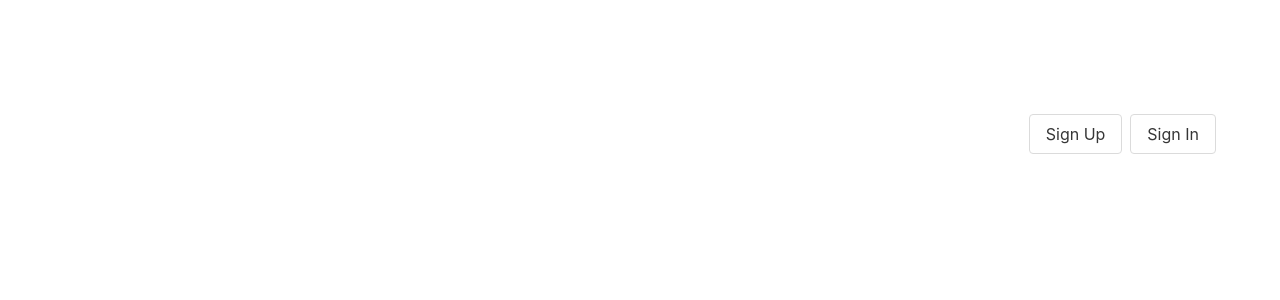
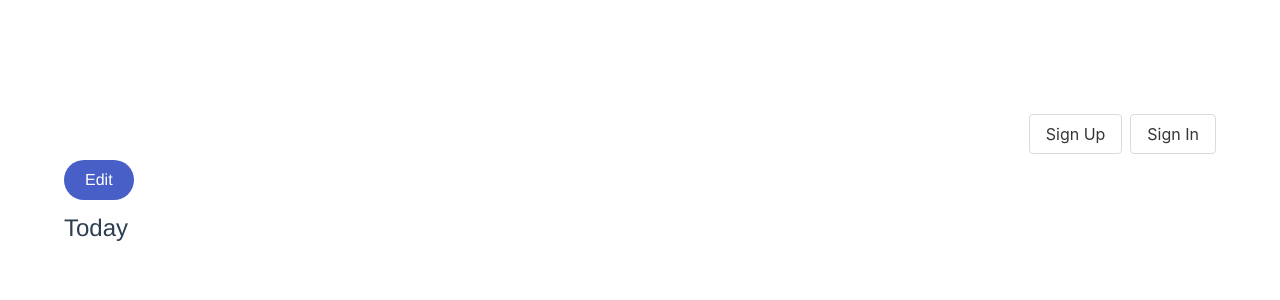
Before and after one commit to ZahidHasan24/vue-composition-project, a Vue app: page /posts/1 in a window 1280 px wide. Before the commit this address had no page. Shown: the top 300 px of the page. Built offline with nearby package versions, Linux system fonts and the light colour scheme.

Commit message:
added edit post and show single post

```diff
--- /dev/null
+++ b/src/components/EditPost.vue
@@ -0,0 +1,26 @@
+<template>
+  <suspense>
+    <template #default>
+      <PostEditor />
+    </template>
+  </suspense>
+  <suspense>
+    <template #fallback>
+      <Spinner />
+    </template>
+  </suspense>
+</template>
+
+<script lang="ts">
+import { defineComponent } from "vue";
+import PostEditor from "@/components/PostEditor.vue";
+import Spinner from "@/components/Spinner.vue";
+
+export default defineComponent({
+  name: "EditPost",
+  components: {
+    PostEditor,
+    Spinner,
+  },
+});
+</script>
--- /dev/null
+++ b/src/components/PostEditor.vue
@@ -0,0 +1 @@
+<template>Editor</template>
--- /dev/null
+++ b/src/components/PostViewer.vue
@@ -0,0 +1,33 @@
+<template>
+  <router-link
+    :to="`/posts/${post.id}/edit`"
+    class="button is-link is-rounded"
+    data-test="can-edit"
+  >
+    Edit
+  </router-link>
+  <h1>{{ post.title }}</h1>
+</template>
+
+<script lang="ts">
+import { useStore } from "@/store";
+import { defineComponent } from "vue";
+import { useRoute } from "vue-router";
+export default defineComponent({
+  name: "PostViewer",
+  async setup(props) {
+    const store = useStore();
+    const id = useRoute().params.id as string;
+    if (!store.getState().posts.loaded) {
+      await store.fetchPosts();
+    }
+    const post = store.getState().posts.all.get(id);
+    if (!post) {
+      throw Error("Post was not found");
+    }
+    return {
+      post,
+    };
+  },
+});
+</script>
--- /dev/null
+++ b/src/components/ShowPost.vue
@@ -0,0 +1,26 @@
+<template>
+  <suspense>
+    <template #default>
+      <PostViewer />
+    </template>
+  </suspense>
+  <suspense>
+    <template #fallback>
+      <Spinner />
+    </template>
+  </suspense>
+</template>
+
+<script lang="ts">
+import { defineComponent } from "vue";
+import PostViewer from "@/components/PostViewer.vue";
+import Spinner from "@/components/Spinner.vue";
+
+export default defineComponent({
+  name: "ShowPost",
+  components: {
+    PostViewer,
+    Spinner,
+  },
+});
+</script>
--- a/src/components/TimelinePost.vue
+++ b/src/components/TimelinePost.vue
@@ -1,10 +1,10 @@
 <template>
-  <div class="panel-block" :key="post.id">
+  <router-link class="panel-block" :key="post.id" :to="to">
     <div class="is-flex is-flex-direction-column is-align-items-flex-start">
       <a>{{ post.title }}</a>
       <div>{{ post.created.format("Do MMM") }}</div>
     </div>
-  </div>
+  </router-link>
 </template>
 
 <script lang="ts">
@@ -19,8 +19,11 @@ export default defineComponent({
       required: true,
     },
   },
+  setup(props) {
+    const to = `/posts/${props.post.id}`;
+    return {
+      to,
+    };
+  },
 });
 </script>
-
-<!-- Add "scoped" attribute to limit CSS to this component only -->
-<style scoped></style>
--- a/src/router.ts
+++ b/src/router.ts
@@ -2,6 +2,8 @@ import { createRouter, createWebHistory } from "vue-router";
 
 import Home from "@/components/Home.vue";
 import NewPost from "@/components/NewPost.vue";
+import ShowPost from "@/components/ShowPost.vue";
+import EditPost from "@/components/EditPost.vue";
 import { Store } from "@/store";
 
 export function routerWithStore(store: Store) {
@@ -11,6 +13,17 @@ export function routerWithStore(store: Store) {
       {
         path: "/",
         component: Home,
+      },
+      {
+        path: "/posts/:id",
+        component: ShowPost,
+      },
+      {
+        path: "/posts/:id/edit",
+        component: EditPost,
+        meta: {
+          requiresAuth: true,
+        },
       },
       {
         path: "/posts/new",
```
